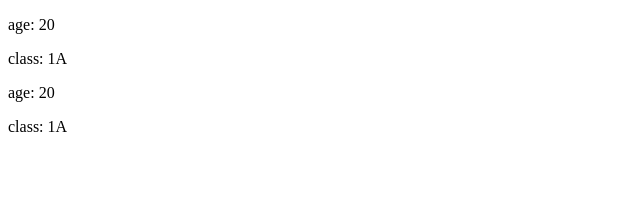
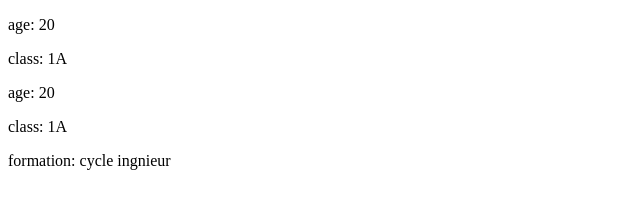
Before and after one commit to mathias606/mathias606.github.io, a plain HTML site: page index.html in a window 1280 px wide. Shown: the whole page, without its empty margins (0-640 px from the left). Drawn offline with Linux system fonts and the light colour scheme.

Commit message:
Add formation

```diff
--- a/index.html
+++ b/index.html
@@ -13,5 +13,6 @@
         <p>age: 20</p>
         <p> class: 1A</p>
         </section>
+        <section> formation: cycle ingnieur</section>
   </body>
 </html>
```
